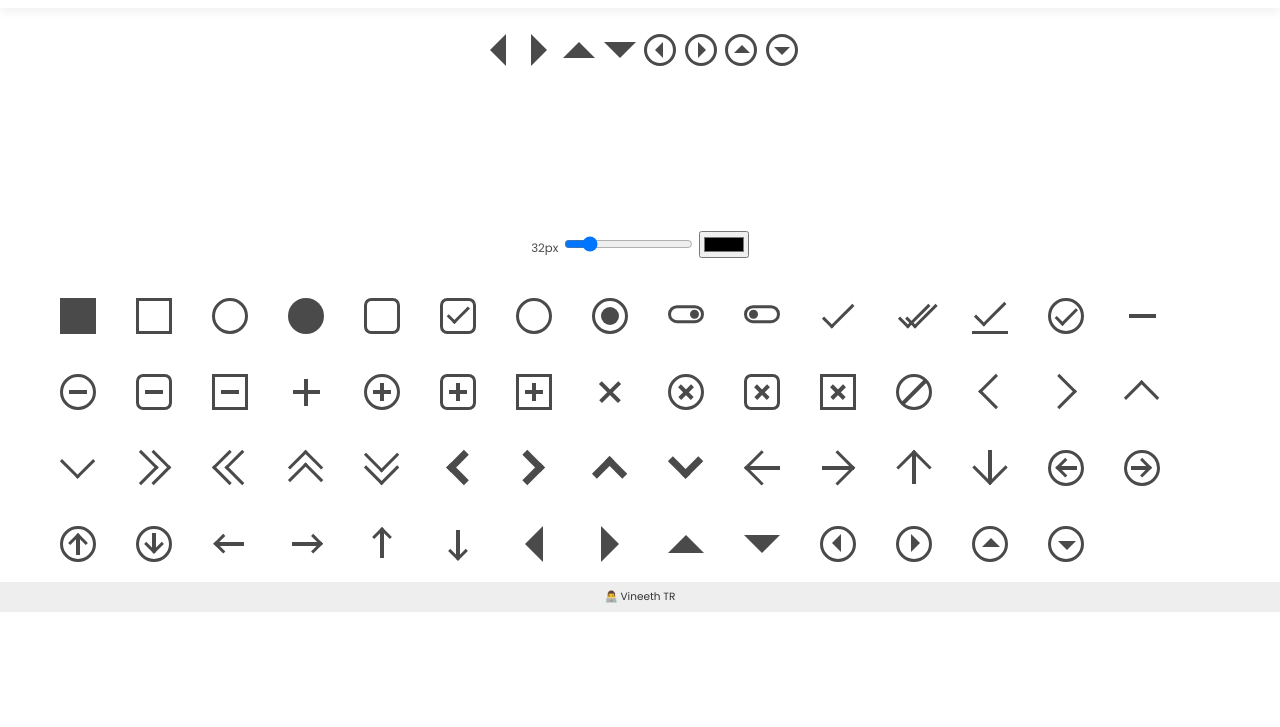
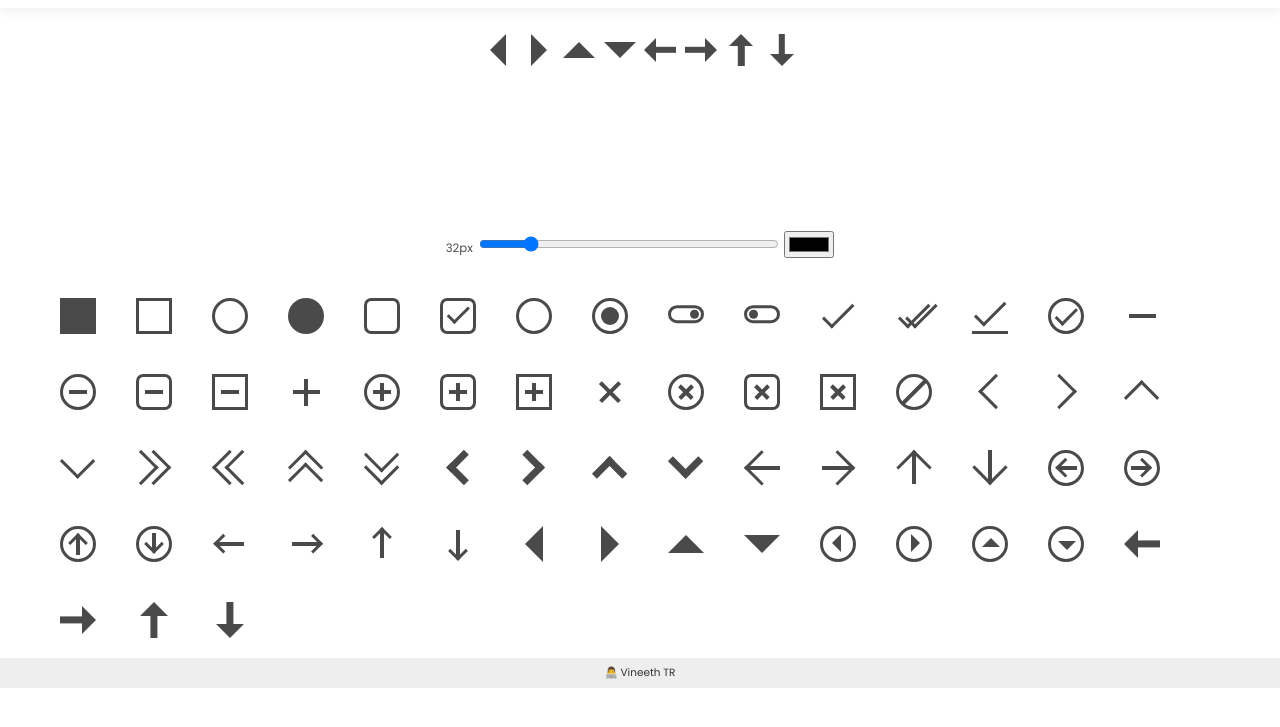
Before and after one commit to vineethtrv/css-icons, a plain HTML site: page index.html in a window 1280 px wide. Shown: the part 49-776 px from the top of the page. Drawn offline with Linux system fonts and the light colour scheme.

Commit message:
Direction arrow icons

```diff
--- a/assets/scss/vendors/_app.scss
+++ b/assets/scss/vendors/_app.scss
@@ -386,3 +386,6 @@ code {
     min-height: 200px;
     font-size: 32px;
 }
+#fz{
+    width: 300px;
+}
--- a/assets/scss/vendors/_icons.scss
+++ b/assets/scss/vendors/_icons.scss
@@ -1130,3 +1130,104 @@
         bottom: 0;
     }
 }
+
+
+.icon-left {
+    @extend %icon;
+    width: 1em;
+    height: 1em;
+    &::after {
+        content: '';
+        position: absolute;
+        border: 0.4em solid transparent;
+        border-right-color: currentColor;
+        left: 0;
+        top: 50%;
+        transform: translate(-50%, -50%);
+    }
+    &::before{
+        content: '';
+        position: absolute;
+        height: 0.2em;
+        width: 0.8em;
+        background: currentColor;
+        top: 50%;
+        left: 0.2em;
+        transform: translateY(-50%);
+    }
+}
+
+.icon-right {
+    @extend %icon;
+    width: 1em;
+    height: 1em;
+    &::after {
+        content: '';
+        position: absolute;
+        border: 0.4em solid transparent;
+        border-left-color: currentColor;
+        right: 0;
+        top: 50%;
+        transform: translate(50%, -50%);
+    }
+    &::before {
+        content: '';
+        position: absolute;
+        height: 0.2em;
+        width: 0.8em;
+        background: currentColor;
+        top: 50%;
+        right: 0.2em;
+        transform: translateY(-50%);
+    }
+}
+
+.icon-up {
+    @extend %icon;
+    width: 1em;
+    height: 1em;
+    &::after {
+        content: '';
+        position: absolute;
+        border: 0.4em solid transparent;
+        border-bottom-color: currentColor;
+        left: 50%;
+        top: 0;
+        transform: translate(-50%, -50%);
+    }
+    &::before {
+        content: '';
+        position: absolute;
+        height: 0.8em;
+        width: 0.2em;
+        background: currentColor;
+        top: 0.2em;
+        left: 50%;
+        transform: translatex(-50%);
+    }
+}
+
+.icon-down {
+    @extend %icon;
+    width: 1em;
+    height: 1em;
+    &::after {
+        content: '';
+        position: absolute;
+        border: 0.4em solid transparent;
+        border-top-color: currentColor;
+        left: 50%;
+        bottom: 0;
+        transform: translate(-50%, 50%);
+    }
+    &::before {
+        content: '';
+        position: absolute;
+        height: 0.8em;
+        width: 0.2em;
+        background: currentColor;
+        bottom: 0.2em;
+        left: 50%;
+        transform: translatex(-50%);
+    }
+}
--- a/index.html
+++ b/index.html
@@ -27,10 +27,10 @@
         <span class="icon-caret-right"></span>
         <span class="icon-caret-up"></span>
         <span class="icon-caret-down"></span>
-        <span class="icon-circle-caret-left"></span>
-        <span class="icon-circle-caret-right"></span>
-        <span class="icon-circle-caret-up"></span>
-        <span class="icon-circle-caret-down"></span>
+        <span class="icon-left"></span>
+        <span class="icon-right"></span>
+        <span class="icon-up"></span>
+        <span class="icon-down"></span>
 
 
     </div>
@@ -121,6 +121,12 @@
             <span class="icon-circle-caret-right"></span>
             <span class="icon-circle-caret-up"></span>
             <span class="icon-circle-caret-down"></span>
+
+            <span class="icon-left"></span>
+            <span class="icon-right"></span>
+            <span class="icon-up"></span>
+            <span class="icon-down"></span>
+
         </section>
 
     </main>
```
Also changed, not shown: assets/css/styles.css.
